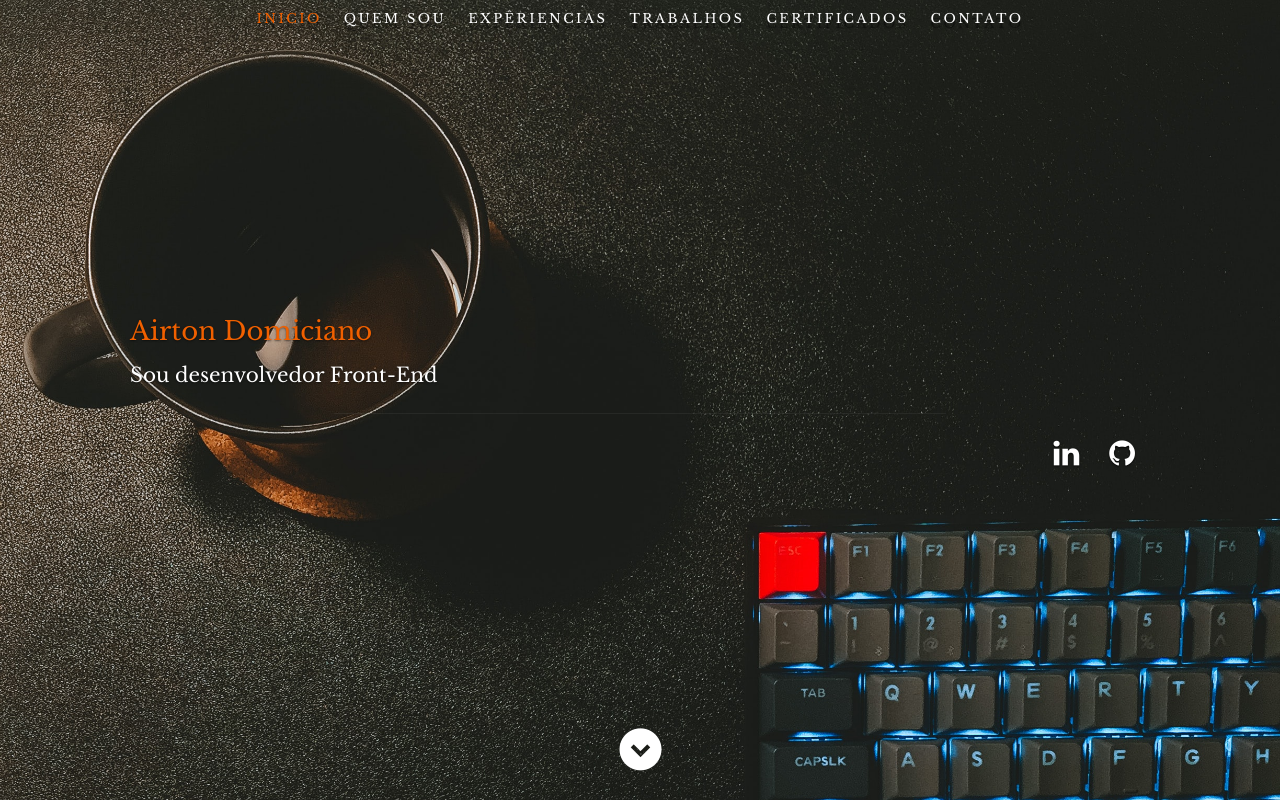
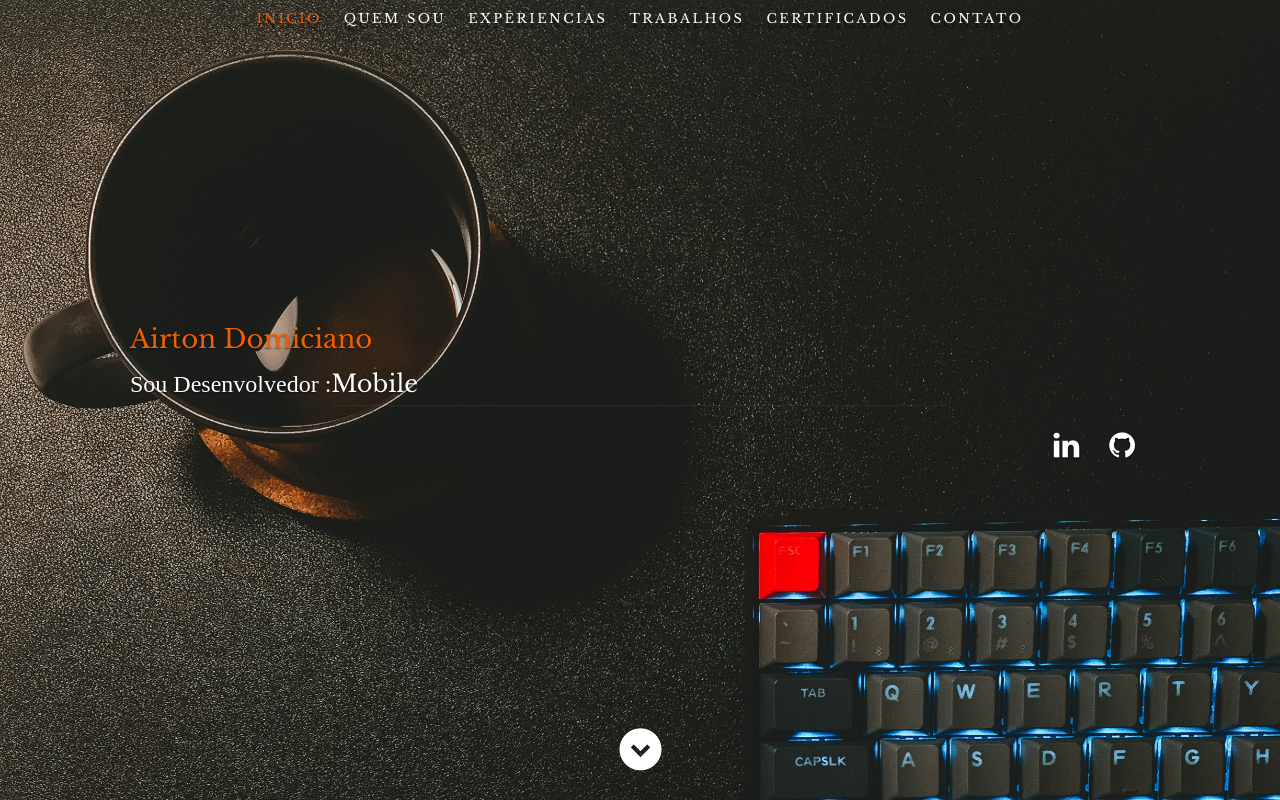
Before and after one commit to AirtonDomiciano/portfolio, a React (Create React App) app: page / in a window 1280 px wide. Built offline with nearby package versions, Linux system fonts and the light colour scheme.

Commit message:
terminar

```diff
--- a/public/css/layout.css
+++ b/public/css/layout.css
@@ -51,7 +51,7 @@ header .banner {
    display: inline-block;
    vertical-align: middle;
    margin: 0 auto;
-   width: 85%;
+   width: 100%;
    /* padding-bottom: 30px; */
    text-align: left;
 }
@@ -108,7 +108,29 @@ header .social li {
 header .social li a { color: #fff; }
 header .social li a:hover { color: #F06000; }
 
+
+header .frase {
+	width:100%;
+	height:40px;
+	float:left;
+	font-size:1.2em;
+	display:block;
+}
+header .frase p {
+	float:left;
+	font-family:'open_sanslight';
+}
+header .frase b {
+	/* padding:0em 0.3em;  */
+	color:#F06000;
+	text-transform:uppercase;
+	font-weight:bold;
+	font-family:'open_sansbold';
+}
+
+
 /* scrolldown link */
+
 header .scrolldown a {
    position: absolute;
    bottom: 30px;
--- a/public/js/init.js
+++ b/public/js/init.js
@@ -4,21 +4,23 @@
 /*
 -----------------------------------------------------------------------------------*/
 
-jQuery(document).ready(function async ($) {
-   console.log('Init JQuery')
+jQuery(document).ready(function async($) {
+  console.log("Init JQuery");
   /*---------------------------------------------------*/
 
-  function typeWrite(elemento, interval) {
-   // for (const elemento of elementArr) {
-      const textoArray = elemento.innerHTML.split("");
-      elemento.innerHTML = " ";
-      textoArray.forEach(function (letra, i) {
-        setTimeout(function () {
-          elemento.innerHTML += letra;
-        }, interval * i);
-      });
-   // }
-  }
+  let palavras = ["Back-End", "Front-End", "Design Responsivo", "Mobile"];
+  let inicio = 0;
+  let intervalo = 1500;
+  $("#souDesenvolvedor").text(palavras[inicio++]);
+  setInterval(function () {}, intervalo);
+  setInterval(function () {
+    $("#souDesenvolvedor").slideUp(function () {
+      if (inicio >= palavras.length) {
+        inicio = 0;
+      }
+      $(this).text(palavras[inicio++]).slideDown();
+    });
+  }, intervalo);
 
   /*----------------------------------------------------*/
   /* FitText Settings
@@ -29,7 +31,7 @@ jQuery(document).ready(function async ($) {
       minFontSize: "40px",
       maxFontSize: "60px",
     });
-   }, 0);
+  }, 0);
 
   /*----------------------------------------------------*/
   /* Smooth Scrolling
--- a/src/components/header/header.js
+++ b/src/components/header/header.js
@@ -50,7 +50,11 @@ export function Header(props) {
           <div className="banner-text">
             <div className="">
               <h2>{name}</h2>
-              <h3> Sou desenvolvedor Front-End</h3>
+              <h3 className="frase">
+                <div className="frase">
+                  <p>Sou Desenvolvedor :</p> <span id="souDesenvolvedor"></span>
+                </div>
+              </h3>
 
               <hr />
             </div>
```
